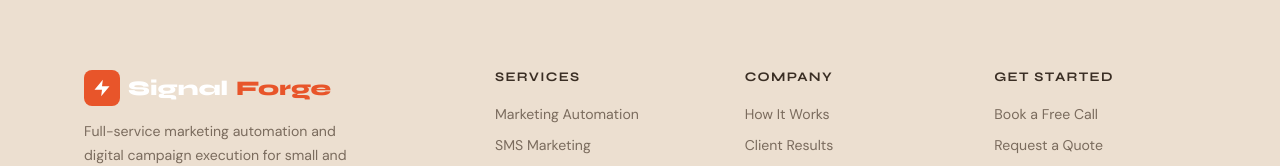
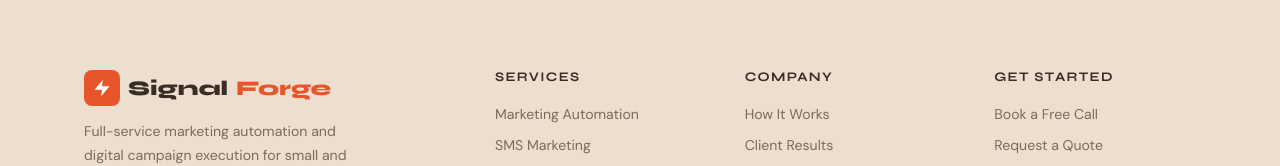
Before and after one commit to halojumper/SignalForge, a Next.js app: page /insights/meta-ads-creative in a window 1280 px wide. Shown: the part 2905-3071 px from the top of the page. Built offline with nearby package versions, Linux system fonts and the light colour scheme.

Commit message:
Update Footer.tsx
Fix footer logo text color

```diff
--- a/components/Footer.tsx
+++ b/components/Footer.tsx
@@ -37,7 +37,7 @@ export default function Footer() {
       <div className="container">
         <div className="footer-top">
           <div className="footer-brand">
-            <Link href="/" style={{fontFamily:'Syne,sans-serif',fontSize:'1.3rem',fontWeight:800,color:'var(--white)',display:'flex',alignItems:'center',gap:8}}>
+            <Link href="/" style={{fontFamily:'Syne,sans-serif',fontSize:'1.3rem',fontWeight:800,color:'var(--text)',display:'flex',alignItems:'center',gap:8}}>
               <div className="logo-icon">
                 <svg viewBox="0 0 24 24"><path d="M13 2L3 14h9l-1 8 10-12h-9l1-8z"/></svg>
               </div>
```
